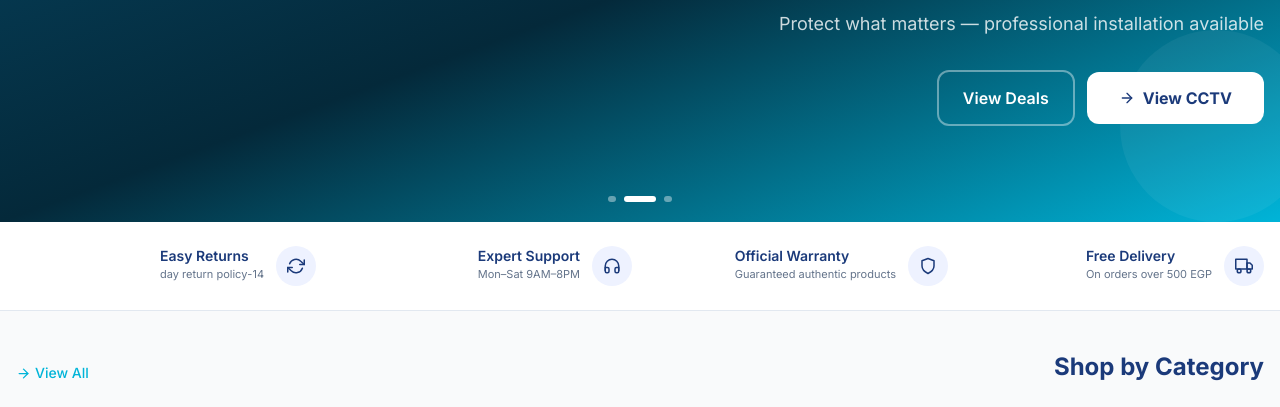
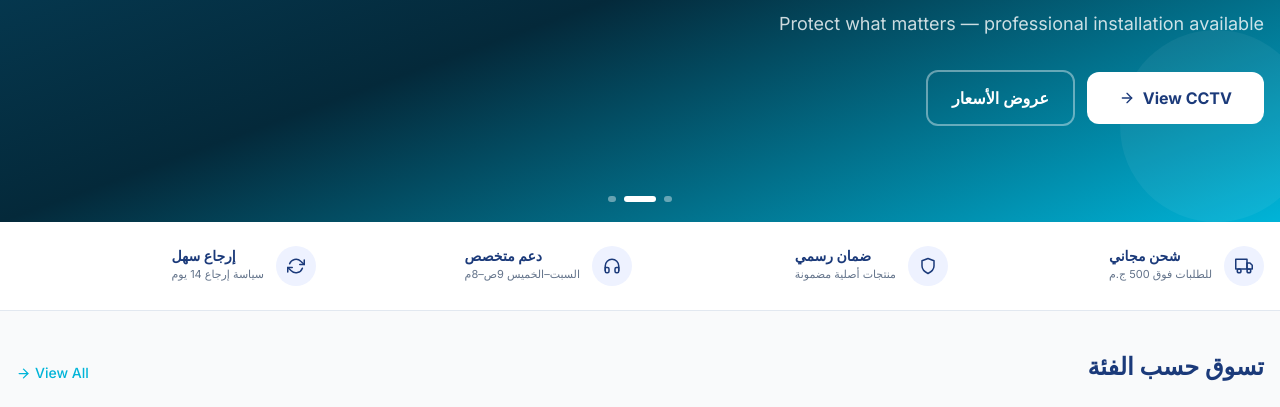
Before and after one commit to ysfshrief/compunil_store, a Next.js app: page / in a window 1280 px wide. Shown: the part 390-797 px from the top of the page. Built offline with nearby package versions, Linux system fonts and the light colour scheme; no server answers; the database is empty.

Commit message:
Translate text to Arabic in page.tsx

```diff
--- a/app/page.tsx
+++ b/app/page.tsx
@@ -18,7 +18,7 @@ const HERO_SLIDES = [
   {
     title:    "Egypt's #1 Tech Store",
     subtitle: 'Latest laptops, components & gaming gear at unbeatable prices',
-    cta:      'Shop Now',
+    cta:      'تسوق الآن',
     ctaHref:  '/shop',
     badge:    '🔥 Up to 30% Off',
     bg:       'from-[#0A1F4E] via-[#1B3A7A] to-[#00B4D8]',
@@ -42,10 +42,10 @@ const HERO_SLIDES = [
 ]
 
 const PERKS = [
-  { icon: FiTruck,       label: 'Free Delivery',    sub: 'On orders over 500 EGP' },
-  { icon: FiShield,      label: 'Official Warranty', sub: 'Guaranteed authentic products' },
-  { icon: FiHeadphones,  label: 'Expert Support',    sub: 'Mon–Sat 9AM–8PM' },
-  { icon: FiRefreshCw,   label: 'Easy Returns',      sub: '14-day return policy' },
+  { icon: FiTruck,       label: 'شحن مجاني',         sub: 'للطلبات فوق 500 ج.م' },
+  { icon: FiShield,      label: 'ضمان رسمي',          sub: 'منتجات أصلية مضمونة' },
+  { icon: FiHeadphones,  label: 'دعم متخصص',          sub: 'السبت–الخميس 9ص–8م' },
+  { icon: FiRefreshCw,   label: 'إرجاع سهل',          sub: 'سياسة إرجاع 14 يوم' },
 ]
 
 export default function HomePage() {
@@ -138,9 +138,7 @@ export default function HomePage() {
               <Link
                 href="/shop?sale=true"
                 className="px-5 sm:px-6 py-3 sm:py-3.5 border-2 border-white/40 text-white font-semibold rounded-xl hover:bg-white/10 transition-colors text-sm sm:text-base"
-              >
-                View Deals
-              </Link>
+              > عروض الأسعار </Link>
             </motion.div>
           </div>
         </div>
@@ -182,7 +180,7 @@ export default function HomePage() {
 
       {/* ── Categories ────────────────────────────────────── */}
       <section className="max-w-7xl mx-auto px-4 py-10">
-        <SectionHeader title="Shop by Category" href="/shop" />
+        <SectionHeader title="تسوق حسب الفئة" href="/shop" />
         <div className="grid grid-cols-3 sm:grid-cols-6 gap-3">
           {categories.map(cat => (
             <Link
@@ -202,7 +200,7 @@ export default function HomePage() {
       {/* ── Featured Products ──────────────────────────────── */}
       <section className="max-w-7xl mx-auto px-4 pb-10">
         <SectionHeader
-          title="Featured Products"
+          title="منتجات مميزة"
           subtitle="Hand-picked for quality and value"
           href="/shop?featured=true"
         />
```
